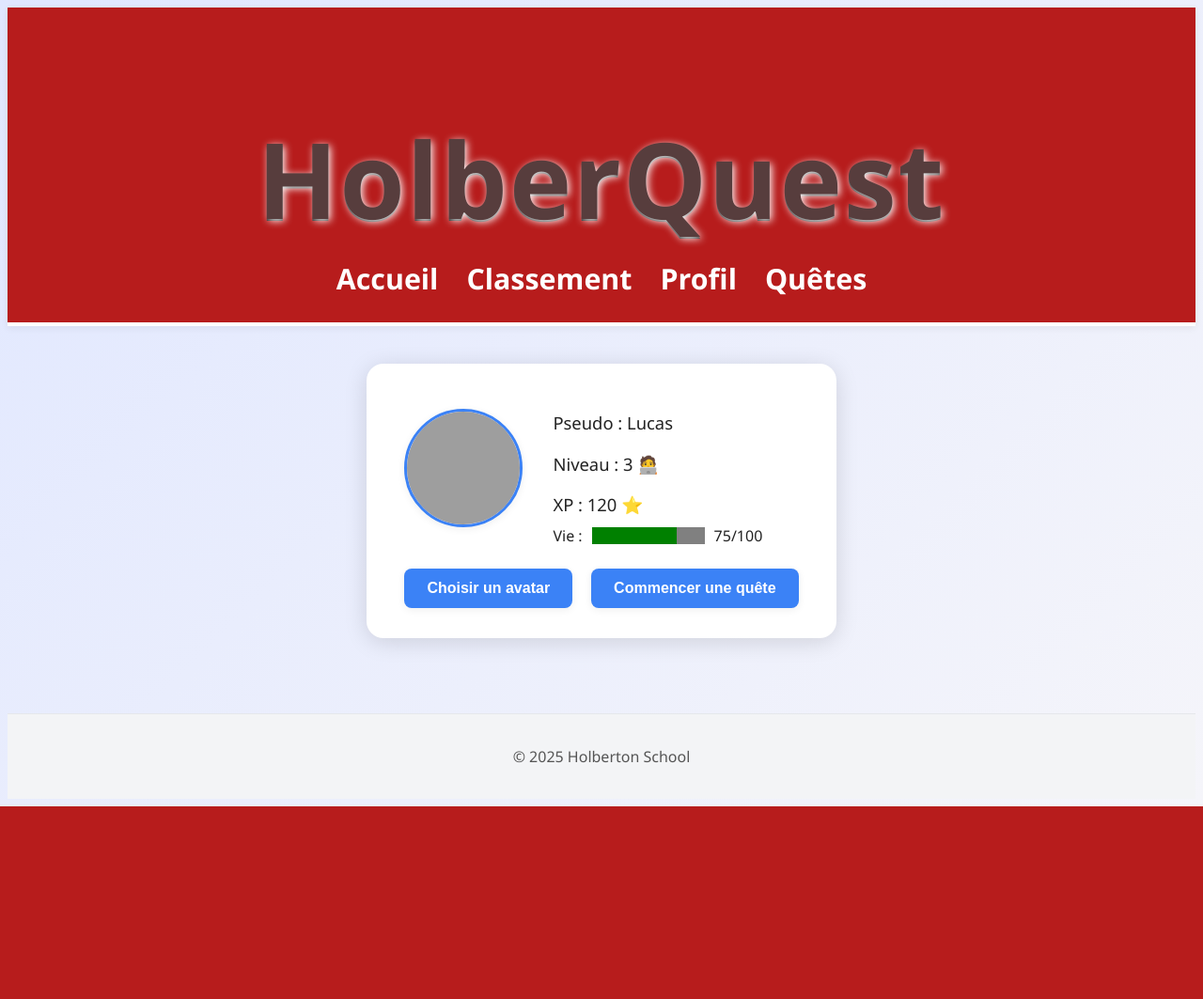
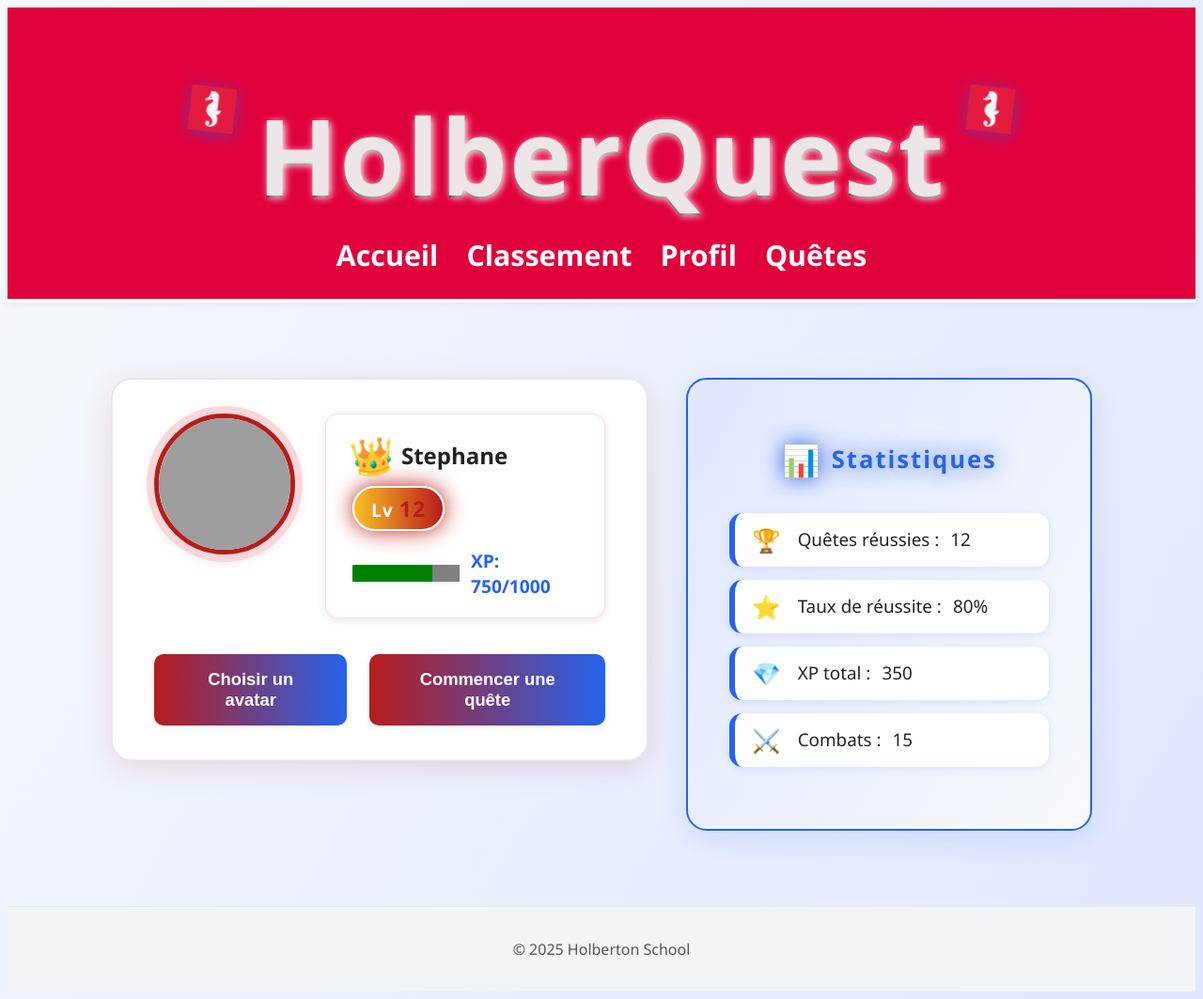
Before and after one commit to Lucas-Boyadjian/HolberQuest, a Python web app: template holberquest/app/templates/profile.html in a window 1280 px wide. Shown: the whole page at 94% size. Before the commit the page ends 858 px from the top, so only its background shows below. Run offline with Jinja, Linux system fonts and the light colour scheme; the template is opened without the code that fills it, so the values that code supplies are empty; grey boxes are pictures that could not be loaded.

Commit message:
Mise à jour du style de la page de profil avec des améliorations CSS et ajout de nouvelles sections pour les statistiques et le pseudo du joueur

```diff
--- a/holberquest/app/templates/profile.css
+++ b/holberquest/app/templates/profile.css
@@ -1,10 +1,9 @@
 body {
     font-family: 'Segoe UI', Arial, sans-serif;
-    background: linear-gradient(135deg, #e0e7ff 0%, #f5f5fa 100%);
+    background: linear-gradient(120deg, #f8fafc 0%, #e0e7ff 100%);
     min-height: 100vh;
     color: #222;
 }
-
 
 nav ul {
     display: flex;
@@ -34,67 +33,182 @@ main {
     margin-top: 40px;
 }
 
-#profile-menu {
+#profile-main-container {
+    display: flex;
+    align-items: flex-start;
+    justify-content: center;
+    gap: 40px;
+    margin: 40px 0;
+}
+
+#profile-menu, #profile-extra-stats {
     background: #fff;
-    border-radius: 18px;
-    box-shadow: 0 4px 24px #0002;
-    padding: 32px 40px;
-    min-width: 350px;
-    max-width: 500px;
-    margin-bottom: 40px;
+    border-radius: 22px;
+    box-shadow: 0 8px 32px #b71c1c22;
+    padding: 36px 44px;
+    min-width: 340px;
+    max-width: 480px;
+    border: 2px solid #e5e7eb;
 }
 
 #profile-info-menu {
     display: flex;
-    align-items: center;
+    align-items: flex-start;
     gap: 32px;
     margin-bottom: 24px;
 }
 
 #profile-avatar img {
     border-radius: 50%;
-    border: 3px solid #3b82f6;
-    box-shadow: 0 2px 8px #0001;
-    width: 120px;
-    height: 120px;
+    border: 5px solid #b71c1c;
+    box-shadow: 0 0 0 8px #f8d7da, 0 4px 16px #b71c1c33;
+    width: 140px;
+    height: 140px;
     object-fit: cover;
+    background: #fff;
+    transition: transform 0.2s, box-shadow 0.2s;
+}
+
+#profile-avatar img:hover {
+    transform: scale(1.08) rotate(-3deg);
+    box-shadow: 0 0 0 16px #fbbf24, 0 8px 32px #b71c1c33;
+}
+
+#profile-stats {
+    background: #fff;
+    border-radius: 14px;
+    box-shadow: 0 2px 8px #b71c1c22;
+    padding: 20px 28px;
+    margin-bottom: 10px;
+    border: 1px solid #e5e7eb;
+    min-width: 200px;
+    max-width: 250px;
+}
+
+#profile-stats p {
+    font-size: 1.3em;
+    margin-bottom: 12px;
+    color: #222;
+    font-weight: 500;
+    letter-spacing: 1px;
+}
+
+#profile-level { color: #b71c1c; font-weight: bold; font-size: 1.2em; }
+#profile-xp { color: #2563eb; font-weight: bold; font-size: 1.2em; }
+
+#life-bar-container {
+    margin-top: 16px;
+    display: flex;
+    align-items: center;
+    gap: 12px;
+    background: #f8f8fa;
+    border-radius: 8px;
+    padding: 8px 12px;
+    box-shadow: 0 1px 6px #b71c1c11;
+}
+
+progress#life-bar {
+    width: 140px;
+    height: 22px;
+    accent-color: #b71c1c;
+    background: #e5e7eb;
+    border-radius: 10px;
+    transition: value 0.5s;
+}
+
+#life-value {
+    font-weight: bold;
+    color: #b71c1c;
+    font-size: 1.1em;
+}
+
+#profile-extra-stats {
+    background: linear-gradient(120deg, #e0e7ff 0%, #f8fafc 100%);
+    border-radius: 22px;
+    box-shadow: 0 8px 32px #2563eb22;
+    padding: 36px 44px;
+    min-width: 340px;
+    max-width: 480px;
+    border: 2px solid #2563eb;
+    display: flex;
+    flex-direction: column;
+    align-items: center;
+    animation: stats-pop 1.2s;
+}
+
+@keyframes stats-pop {
+    0% { transform: scale(0.95); opacity: 0.5; }
+    100% { transform: scale(1); opacity: 1; }
+}
+
+#profile-extra-stats h3 {
+    margin-bottom: 18px;
+    color: #2563eb;
+    font-size: 1.6em;
+    letter-spacing: 2px;
+    font-weight: bold;
+    display: flex;
+    align-items: center;
+    gap: 10px;
+    text-shadow: 0 2px 8px #b71c1c22;
+    animation: stats-title-glow 2s infinite alternate;
+}
+
+@keyframes stats-title-glow {
+    0% { text-shadow: 0 0 8px #fbbf24; }
+    100% { text-shadow: 0 0 24px #2563eb; }
+}
+
+.stats-icon {
+    font-size: 1.3em;
+}
+
+#profile-extra-stats ul {
+    list-style: none;
+    padding: 0;
+    width: 100%;
+}
+
+#profile-extra-stats li {
+    background: #fff;
+    border-radius: 14px;
+    box-shadow: 0 2px 8px #2563eb22;
+    margin-bottom: 14px;
+    font-size: 1.18em;
+    color: #222;
+    display: flex;
+    align-items: center;
+    gap: 12px;
+    padding: 12px 18px;
+    font-weight: 500;
+    border-left: 6px solid #2563eb;
+    transition: transform 0.2s;
+}
+
+#profile-extra-stats li:hover {
+    transform: scale(1.04);
     background: #e0e7ff;
 }
 
-#profile-stats p {
-    font-size: 1.15em;
-    margin-bottom: 10px;
-}
-
-#life-bar-container {
-    margin-top: 10px;
-    display: flex;
-    align-items: center;
-    gap: 10px;
-}
-
-progress#life-bar {
-    width: 120px;
-    height: 18px;
-    accent-color: #10b981;
-    background: #e5e7eb;
-    border-radius: 8px;
+.stats-badge {
+    font-size: 1.3em;
+    margin-right: 6px;
 }
 
 #profile-actions {
     display: flex;
     justify-content: center;
-    gap: 20px;
-    margin-top: 18px;
+    gap: 24px;
+    margin-top: 28px;
 }
 
 #profile-actions button {
-    background: #3b82f6;
+    background: linear-gradient(90deg, #b71c1c 0%, #2563eb 100%);
     color: #fff;
     border: none;
-    border-radius: 8px;
-    padding: 12px 24px;
-    font-size: 1em;
+    border-radius: 10px;
+    padding: 16px 32px;
+    font-size: 1.15em;
     font-weight: bold;
     cursor: pointer;
     box-shadow: 0 2px 8px #0001;
@@ -102,8 +216,8 @@ progress#life-bar {
 }
 
 #profile-actions button:hover {
-    background: #2563eb;
-    transform: scale(1.05);
+    background: linear-gradient(90deg, #2563eb 0%, #b71c1c 100%);
+    transform: scale(1.08);
 }
 
 footer {
@@ -120,17 +234,92 @@ header h1 {
     font-size: 7em;
     font-weight: bold;
     letter-spacing: 2px;
-    color: #573d3d; /* Rouge Holberton */
+    color: #ece6e6;
     text-shadow: 2px 2px 8px #fff, 0 2px 0 #222;
+    margin-bottom: 0;
+}
+
+header {
+    background: #e0003c;
+    border-bottom: 4px solid #fff;
+    padding: 5px 0 10px 0; /* Mets 5px ou même 0 pour coller le titre en haut */
+    text-align: center;
+    box-shadow: 0 2px 8px #0001;
+}
+
+.header-deco {
+    display: flex;
+    align-items: center;
+    justify-content: center;
+    gap: 24px;
+}
+
+.header-seahorse-svg {
+    width: 48px;
+    height: 48px;
+    filter: drop-shadow(0 2px 8px #2563eb88);
+    animation: seahorse-float 2.5s infinite alternate;
+}
+
+@keyframes seahorse-float {
+    0% { transform: translateY(0) rotate(-8deg); }
+    100% { transform: translateY(-12px) rotate(8deg); }
+}
+
+#profile-pseudo {
+    display: flex;
+    align-items: center;
+    gap: 10px;
+    font-size: 1.5em;
+    font-weight: bold;
     margin-bottom: 10px;
 }
 
-header {
-    background: #b71c1c;
-    border-bottom: 4px solid #fff;
-    padding: 30px 0 10px 0;
-    text-align: center;
-    box-shadow: 0 2px 8px #0001;
+.profile-badge {
+    font-size: 1.4em;
+    animation: badge-pop 1s infinite alternate;
+}
+
+@keyframes badge-pop {
+    0% { transform: scale(1); }
+    100% { transform: scale(1.15) rotate(-8deg); }
+}
+
+.profile-level-shield {
+    display: inline-block;
+    background: linear-gradient(90deg, #fbbf24 0%, #b71c1c 100%);
+    color: #fff;
+    border-radius: 50px;
+    padding: 6px 18px;
+    font-size: 1.2em;
+    font-weight: bold;
+    box-shadow: 0 2px 8px #b71c1c33;
+    margin-bottom: 10px;
+    border: 2px solid #fff;
+    letter-spacing: 1px;
+    animation: shield-glow 2s infinite alternate;
+}
+
+@keyframes shield-glow {
+    0% { box-shadow: 0 0 8px #fbbf24; }
+    100% { box-shadow: 0 0 24px #b71c1c; }
+}
+
+#profile-xp-bar {
+    display: flex;
+    align-items: center;
+    gap: 12px;
+    margin-top: 8px;
+}
+
+progress#xp-bar {
+    width: 120px;
+    height: 18px;
+    accent-color: #2563eb;
+    background: #e5e7eb;
+    border-radius: 10px;
+    box-shadow: 0 1px 6px #2563eb22;
+    transition: value 0.5s;
 }
 
 /* Responsive */
@@ -149,3 +338,25 @@ header {
         height: 80px;
     }
 }
+
+@media (max-width: 900px) {
+    #profile-main-container {
+        flex-direction: column;
+        align-items: center;
+        gap: 20px;
+    }
+    #profile-menu, #profile-extra-stats {
+        min-width: unset;
+        max-width: 95vw;
+        padding: 18px 8px;
+    }
+    #profile-info-menu, #profile-menu {
+        flex-direction: column;
+        align-items: center;
+    }
+    #profile-extra-stats {
+        margin-left: 0;
+        margin-top: 0;
+        max-width: 95vw;
+    }
+}
--- a/holberquest/app/templates/profile.html
+++ b/holberquest/app/templates/profile.html
@@ -7,8 +7,12 @@
 </head>
 <body>
     <header>
-        <h1>HolberQuest</h1>
-        <nav>
+  <div class="header-deco">
+    <img src="../static/Hypo.png" class="header-seahorse-svg" alt="Hippocampe" />
+    <h1>HolberQuest</h1>
+    <img src="../static/Hypo.png" class="header-seahorse-svg" alt="Hippocampe" />
+  </div>
+  <nav>
             <ul>
                 <li><a href="/index.html">Accueil</a></li>
                 <li><a href="/leaderboard.html">Classement</a></li>
@@ -16,21 +20,25 @@
                 <li><a href="/quest.html">Quêtes</a></li>
             </ul>
         </nav>
-    </header>
+</header>
     <main>
-        <section id="profile-menu">
+  <div id="profile-main-container">
+    <section id="profile-menu">
             <div id="profile-info-menu">
                 <div id="profile-avatar">
-                    <img src="/static/avatars/default.png" alt="Avatar" width="120" height="120">
+                    <img src="https://api.dicebear.com/7.x/adventurer/svg?seed=Holberton" alt="Avatar joueur" />
                 </div>
                 <div id="profile-stats">
-                    <p>Pseudo : <span id="profile-username">Lucas</span></p>
-                    <p>Niveau : <span id="profile-level">3</span> 🧑‍💻</p>
-                    <p>XP : <span id="profile-xp">120</span> ⭐</p>
-                    <div id="life-bar-container">
-                        <label for="life-bar">Vie :</label>
-                        <progress id="life-bar" value="75" max="100"></progress>
-                        <span id="life-value">75/100</span>
+                    <div id="profile-pseudo">
+                        <span class="profile-badge">👑</span>
+                        <span class="profile-pseudo-text">Stephane</span>
+                    </div>
+                    <div id="profile-level-container">
+                        <span class="profile-level-shield">Lv <span id="profile-level">12</span></span>
+                    </div>
+                    <div id="profile-xp-bar">
+                        <progress id="xp-bar" value="75" max="100"></progress>
+                        <span id="profile-xp">XP: 750/1000</span>
                     </div>
                 </div>
             </div>
@@ -39,7 +47,17 @@
                 <button id="start-quest">Commencer une quête</button>
             </div>
         </section>
-    </main>
+    <div id="profile-extra-stats">
+  <h3><span class="stats-icon">📊</span> Statistiques</h3>
+  <ul>
+    <li><span class="stats-badge">🏆</span> Quêtes réussies : <span id="quests-won">12</span></li>
+    <li><span class="stats-badge">⭐</span> Taux de réussite : <span id="success-rate">80%</span></li>
+    <li><span class="stats-badge">💎</span> XP total : <span id="total-xp">350</span></li>
+    <li><span class="stats-badge">⚔️</span> Combats : <span id="combats">15</span></li>
+  </ul>
+</div>
+  </div>
+</main>
     <footer>
         <p>&copy; 2025 Holberton School</p>
     </footer>
```
Also changed, not shown: holberquest/app/static/Hypo.png (added).
